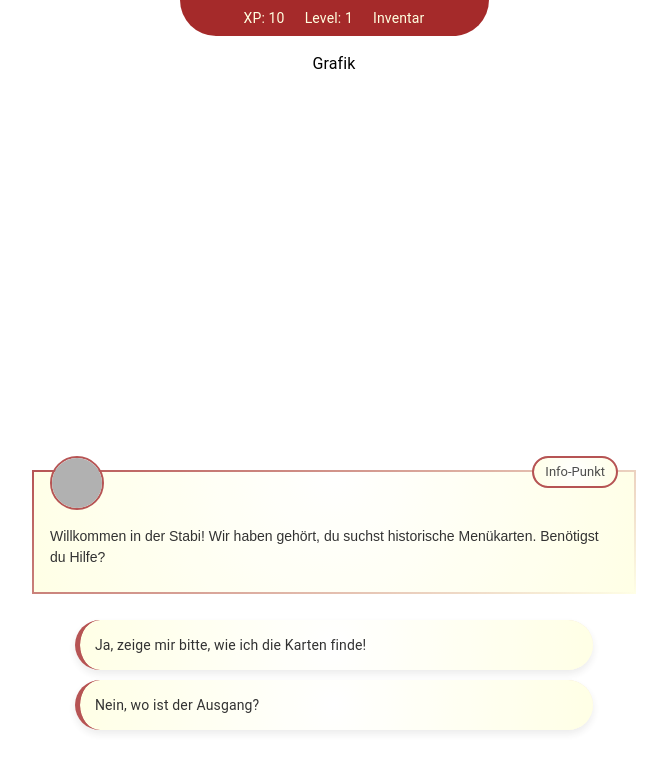
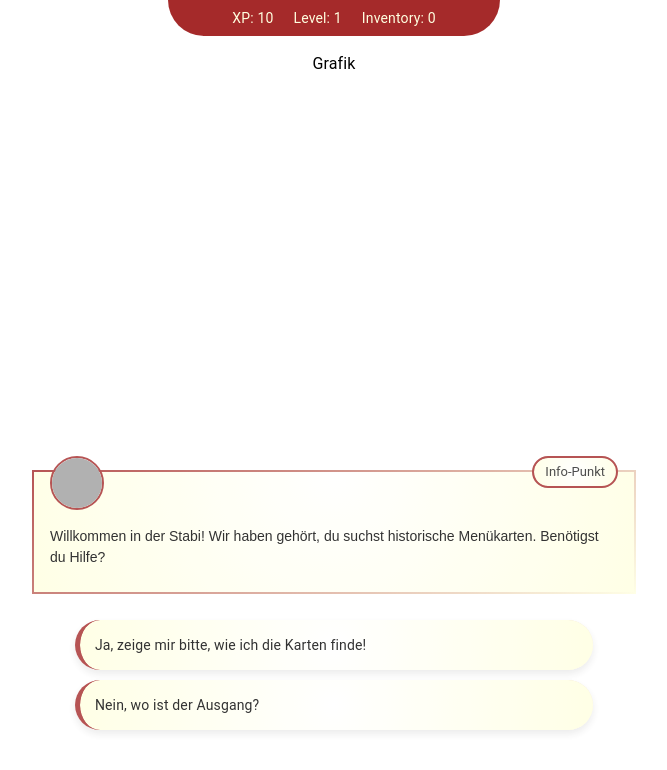
Before and after one commit to clio001/project-sodh, a Next.js app: page /main in a window 1280 px wide. Shown: the top 770 px of the page, without its empty margins (306-973 px from the left). Built offline with nearby package versions, Linux system fonts and the light colour scheme; grey boxes are pictures that could not be loaded.

Commit message:
added counter to inventory statbar

```diff
--- a/app/components/Statbar.jsx
+++ b/app/components/Statbar.jsx
@@ -62,7 +62,7 @@ export default function Statbar() {
             sx={{ marginLeft: "20px" }}
             onClick={toggleDrawer(true)}
           >
-            Inventar
+            Inventory: {player.inventory.items.length}
           </Typography>
         </Box>
       </Box>
```
